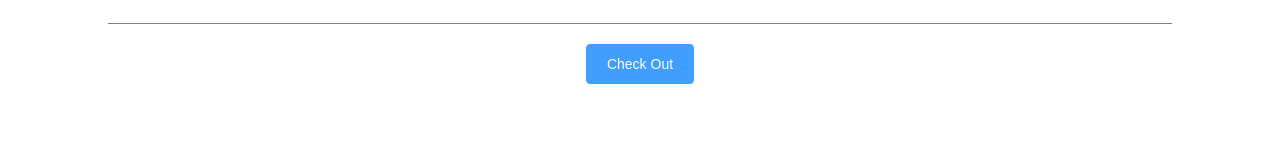
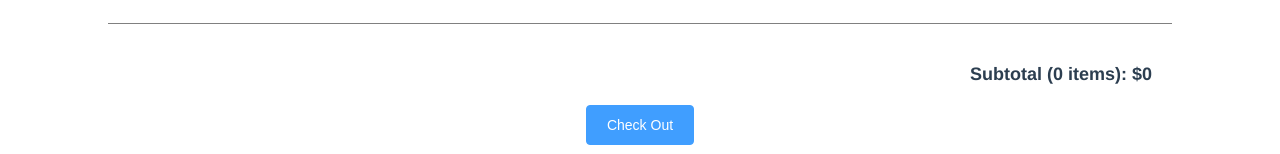
Before and after one commit to FDUCapstoneOrg/Frontend_Capstone_Instrument_Shopping_Center, a Vue app: page /cart in a window 1280 px wide. Shown: the part 541-695 px from the top of the page. Built offline with nearby package versions, Linux system fonts and the light colour scheme.

Commit message:
adjust the css in shopping cart page

```diff
--- a/src/views/ShoppingCart.vue
+++ b/src/views/ShoppingCart.vue
@@ -24,6 +24,9 @@
             <CartItem v-for="(product, index) in cartList" :key="index" :product="product" />
             <div class="bottomline"></div>
         </div>
+        <div class="total">
+            Subtotal ({{ totalQnt }} items): ${{ totalPrice }}
+        </div>
         <el-button type="primary">Check Out</el-button>
     </div>
 </template>
@@ -37,7 +40,9 @@ export default {
     data() {
         return {
             username: "",
-            cartList: []
+            cartList: [],
+            totalQnt: 0,
+            totalPrice: 0
         };
     },
     created() {
@@ -165,4 +170,11 @@ export default {
 .title {
     margin-bottom: 20px;
 }
+.total {
+    margin: 20px;
+    text-align: right;
+    padding-right: 100px;
+    font-size: large;
+    font-weight: bolder;
+}
 </style>
```
